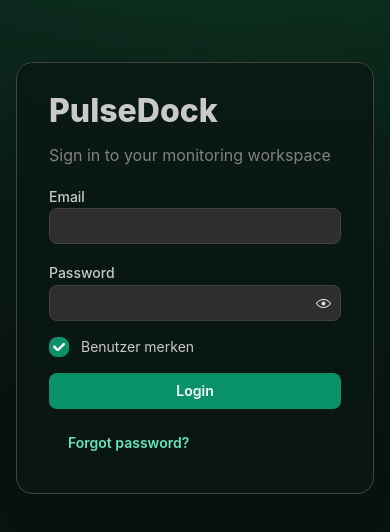
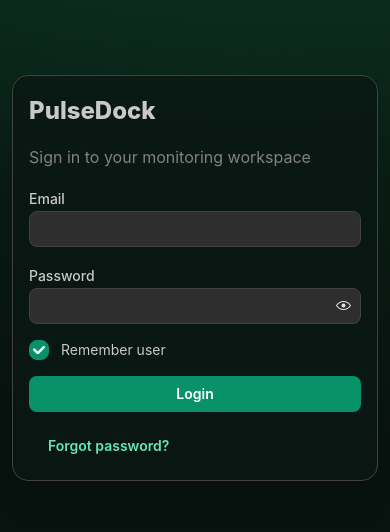
Before and after one commit to No749ah/PulseDock, a Next.js app in the folder apps/web/: page /login in a window 390 px wide. Shown: the part 144-676 px from the top of the page. Built offline with nearby package versions, Linux system fonts and the light colour scheme; no server answers.

Commit message:
heartbeat: PulseDock improvements 2026-02-21T11:20:46Z

```diff
--- a/apps/web/app/account/page.tsx
+++ b/apps/web/app/account/page.tsx
@@ -121,7 +121,7 @@ export default function AccountPage() {
         </form>
       </Modal>
 
-      <Stack>
+      <Stack gap="md">
         <Card withBorder>
           <form onSubmit={(e) => { e.preventDefault(); void saveProfile(); }}>
             <Text fw={700}>Profile</Text>
@@ -148,8 +148,8 @@ export default function AccountPage() {
           </Group>
           {sessions.filter((s) => !s.revokedAt).map((s) => (
             <Card key={s.id} mt="sm" withBorder>
-              <Text size="xs" c="dimmed">{new Date(s.createdAt).toLocaleString()} · {s.ipAddress ?? 'unknown ip'}</Text>
-              <Text size="xs" c="dimmed">{s.userAgent ?? 'unknown agent'}</Text>
+              <Text size="xs" c="dimmed" style={{ wordBreak: 'break-word' }}>{new Date(s.createdAt).toLocaleString()} · {s.ipAddress ?? 'unknown ip'}</Text>
+              <Text size="xs" c="dimmed" style={{ wordBreak: 'break-word' }}>{s.userAgent ?? 'unknown agent'}</Text>
               <Button mt="xs" size="xs" variant="light" color="red" disabled={Boolean(s.revokedAt)} onClick={() => revokeSession(s.id)}>{s.revokedAt ? 'Revoked' : 'Revoke'}</Button>
             </Card>
           ))}
--- a/apps/web/app/login/page.tsx
+++ b/apps/web/app/login/page.tsx
@@ -150,8 +150,8 @@ export default function LoginPage() {
         : 'Sign in to your monitoring workspace';
 
   return (
-    <div style={{ minHeight: '100vh', display: 'grid', placeItems: 'center', padding: 16 }}>
-      <Card withBorder shadow="xl" radius="lg" p="xl" style={{ width: '100%', maxWidth: 560, background: 'rgba(10,24,19,0.86)', backdropFilter: 'blur(8px)' }}>
+    <div style={{ minHeight: '100vh', display: 'grid', placeItems: 'center', padding: 'clamp(12px, 3vw, 16px)' }}>
+      <Card withBorder shadow="xl" radius="lg" p="clamp(16px, 4vw, 24px)" style={{ width: '100%', maxWidth: 560, background: 'rgba(10,24,19,0.86)', backdropFilter: 'blur(8px)' }}>
         <Stack
           component="form"
           onSubmit={(e) => {
@@ -162,7 +162,7 @@ export default function LoginPage() {
             return void login();
           }}
         >
-          <Text fw={800} size="2rem">PulseDock</Text>
+          <Text fw={800} style={{ fontSize: 'clamp(1.5rem, 5vw, 2rem)' }}>PulseDock</Text>
           <Text c="dimmed">{subtitle}</Text>
 
           <TextInput label="Email" value={email} disabled={inInviteFlow || inResetFlow} onChange={(e) => setEmail(e.currentTarget.value)} />
@@ -172,7 +172,7 @@ export default function LoginPage() {
 
           {!inInviteFlow && !inResetFlow && !forgotMode ? (
             <Checkbox
-              label="Benutzer merken"
+              label="Remember user"
               checked={rememberUser}
               onChange={(e) => setRememberUser(e.currentTarget.checked)}
             />
--- a/apps/web/components/app-frame.tsx
+++ b/apps/web/components/app-frame.tsx
@@ -65,7 +65,7 @@ export function AppFrame({ title, subtitle, children }: { title: string; subtitl
             <Menu.Target>
               <Group gap="xs" style={{ cursor: 'pointer' }}>
                 <Avatar color="teal" radius="xl" size="sm" suppressHydrationWarning>{mounted ? ((user?.name?.[0] ?? user?.email?.[0] ?? 'U').toUpperCase()) : 'U'}</Avatar>
-                <Text size="sm" c="dimmed" suppressHydrationWarning>{mounted ? (user?.name ?? user?.email?.split('@')[0] ?? 'user') : 'user'}</Text>
+                <Text size="sm" c="dimmed" suppressHydrationWarning style={{ maxWidth: 140, overflow: 'hidden', textOverflow: 'ellipsis', whiteSpace: 'nowrap' }}>{mounted ? (user?.name ?? user?.email?.split('@')[0] ?? 'user') : 'user'}</Text>
               </Group>
             </Menu.Target>
             <Menu.Dropdown>
```
